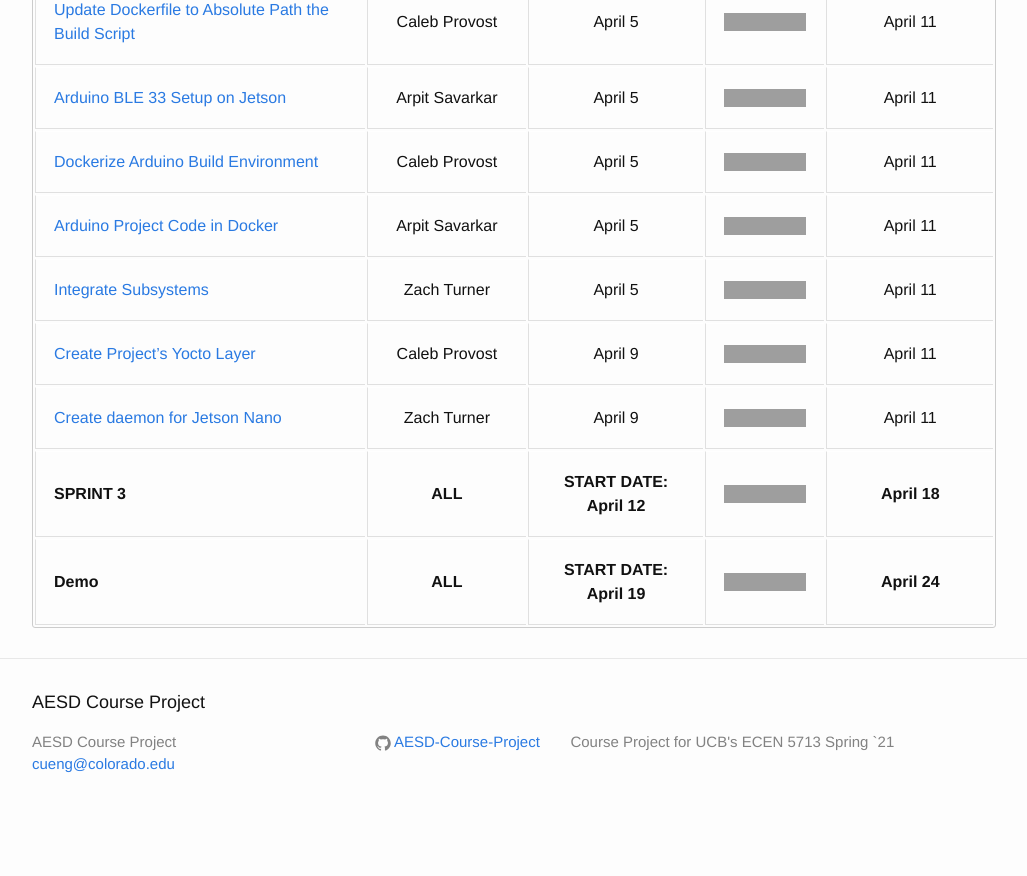
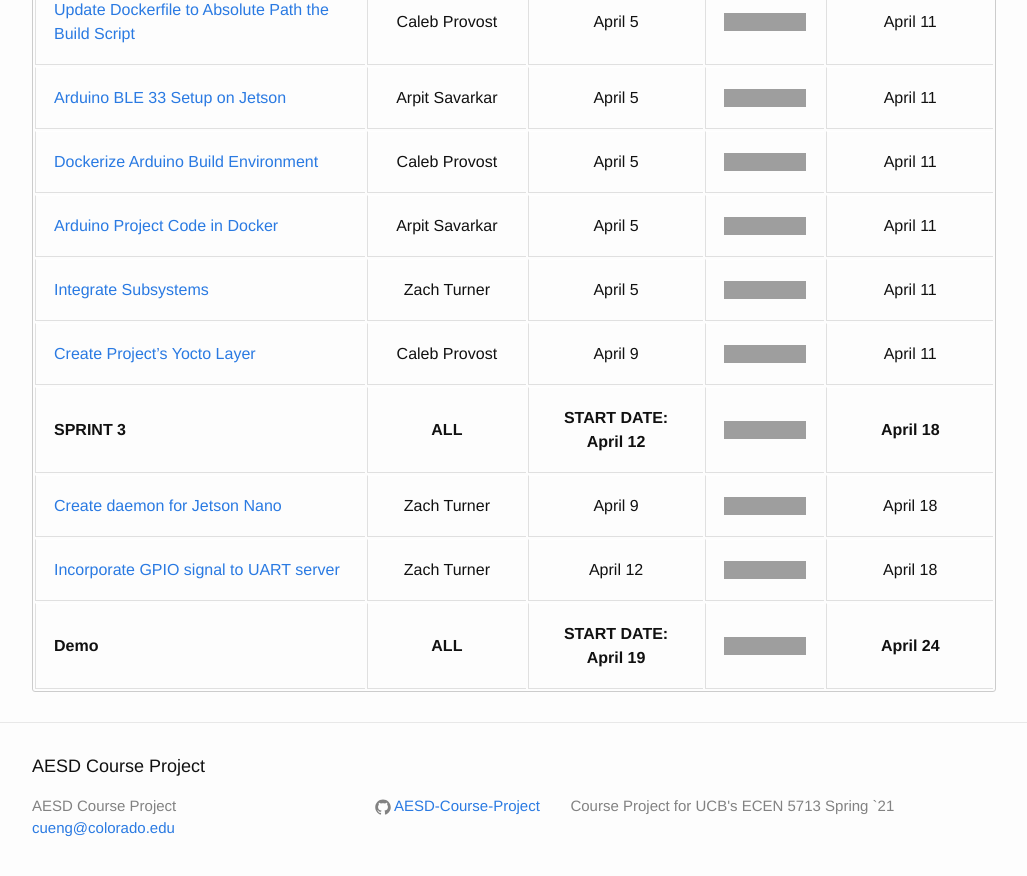
Before and after one commit to AESD-Course-Project/AESD-Course-Project.github.io, a Jekyll site: the page built from src/Project-Schedule.md, in a window 1280 px wide and 900 px high, scrolled down 1036 px. Shown: the top 876 px of the window, without its empty margins (126-1153 px from the left). Built offline with Jekyll 4.4.1, drawn with Linux system fonts in a browser that asks for light colours; our own code applies the rules of GitHub Pages for plain Markdown files; before the commit the page ends 1872 px from its top, so only the background shows below that; grey boxes are pictures that could not be loaded.

Commit message:
updating schedule for sprint 3

```diff
--- a/src/Project-Schedule.md
+++ b/src/Project-Schedule.md
@@ -25,6 +25,7 @@ The Course Project's [Projects](https://github.com/AESD-Course-Project/AESD-Cour
 | [Arduino Project Code in Docker](https://github.com/AESD-Course-Project/AESD-Course-Project.github.io/issues/13)    | Arpit Savarkar | April 5 | ![Status](https://img.shields.io/github/issues/detail/label/AESD-Course-Project/AESD-Course-Project.github.io/13?label=&style=for-the-badge) | April 11 |
 | [Integrate Subsystems](https://github.com/AESD-Course-Project/AESD-Course-Project.github.io/issues/14)    | Zach Turner | April 5 | ![Status](https://img.shields.io/github/issues/detail/label/AESD-Course-Project/AESD-Course-Project.github.io/14?label=&style=for-the-badge) | April 11 |
 | [Create Project's Yocto Layer](https://github.com/AESD-Course-Project/AESD-Course-Project.github.io/issues/15)    | Caleb Provost | April 9 | ![Status](https://img.shields.io/github/issues/detail/label/AESD-Course-Project/AESD-Course-Project.github.io/15?label=&style=for-the-badge) | April 11 |
-| [Create daemon for Jetson Nano](https://github.com/AESD-Course-Project/AESD-Course-Project.github.io/issues/16)    | Zach Turner | April 9 | ![Status](https://img.shields.io/github/issues/detail/label/AESD-Course-Project/AESD-Course-Project.github.io/16?label=&style=for-the-badge) | April 11 |
 | **SPRINT 3**              | **ALL** | **START DATE: April 12** | ![Status](https://img.shields.io/github/milestones/progress/AESD-Course-Project/AESD-Course-Project.github.io/3?label=) | **April 18** |
+| [Create daemon for Jetson Nano](https://github.com/AESD-Course-Project/AESD-Course-Project.github.io/issues/16)    | Zach Turner | April 9 | ![Status](https://img.shields.io/github/issues/detail/label/AESD-Course-Project/AESD-Course-Project.github.io/16?label=&style=for-the-badge) | April 18 |
+| [Incorporate GPIO signal to UART server](https://github.com/AESD-Course-Project/AESD-Course-Project.github.io/issues/20)    | Zach Turner | April 12 | ![Status](https://img.shields.io/github/issues/detail/label/AESD-Course-Project/AESD-Course-Project.github.io/20?label=&style=for-the-badge) | April 18 |
 | **Demo**                  | **ALL** | **START DATE: April 19** | ![Status](https://img.shields.io/github/milestones/progress/AESD-Course-Project/AESD-Course-Project.github.io/4?label=) | **April 24** |
```
